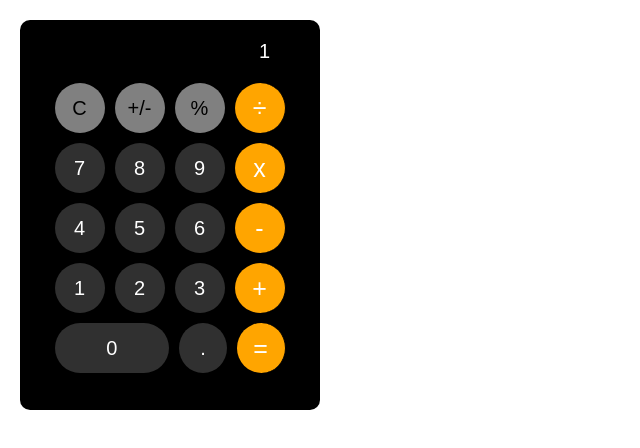
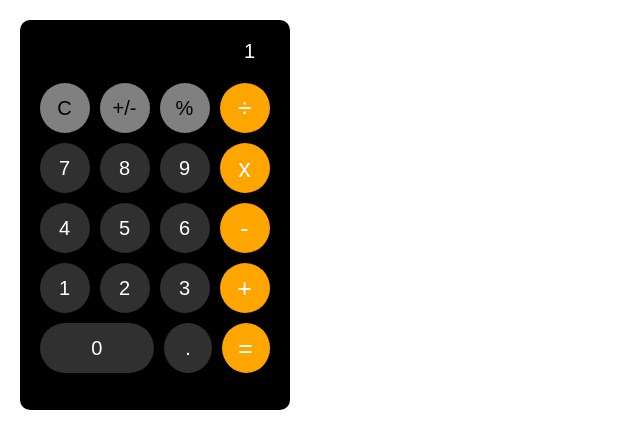
Before and after one commit to Jetom88/typescript_todolist, a React (Create React App) app: page / in a window 1280 px wide. Shown: the top 448 px of the page, without its empty margins (0-640 px from the left). Built offline with nearby package versions, Linux system fonts and the light colour scheme.

Commit message:
계산기 스타일링 완성

```diff
--- a/src/components/calculator.css
+++ b/src/components/calculator.css
@@ -9,7 +9,7 @@
   display: flex;
   flex-direction: column;
   align-items: center;
-  width: 300px;
+  width: 270px;
   height: 390px;
   margin: 20px;
   background: black;
```
